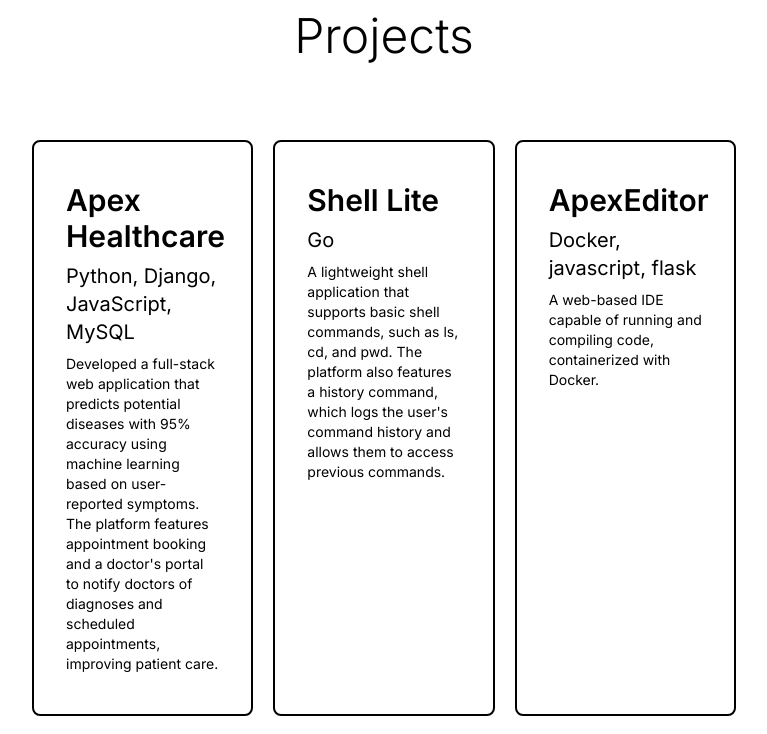
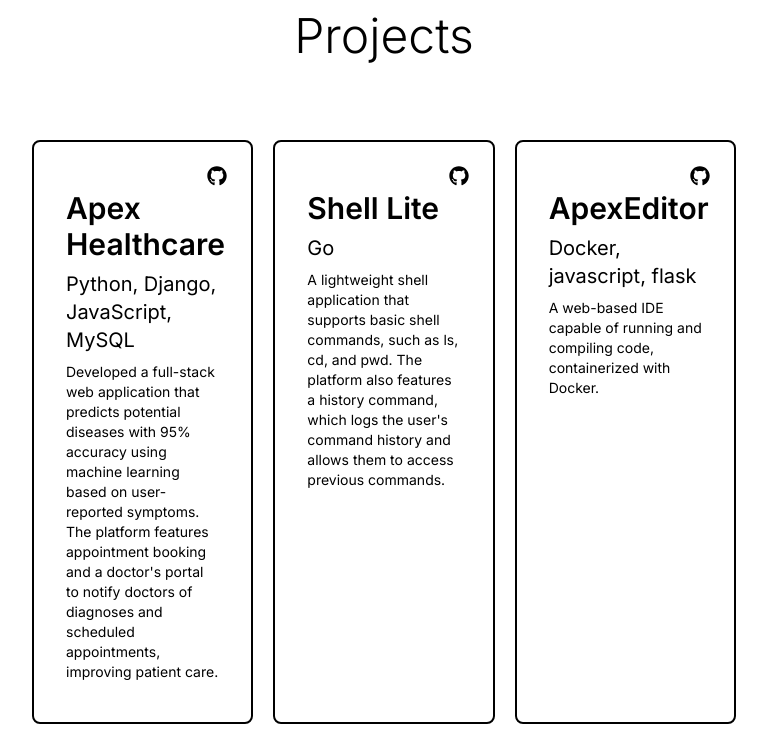
Before and after one commit to ApexPlayground/Portfolio_Site, a React (Vite) app: page / in a window 1280 px wide. Shown: the part 2000-2734 px from the top of the page, without its empty margins (416-1183 px from the left). Built offline with nearby package versions, Linux system fonts and the light colour scheme.

Commit message:
update: added icons to specify web or github and added floating animation to home img

```diff
--- a/eslint.config.js
+++ b/eslint.config.js
@@ -33,6 +33,8 @@ export default [
         'warn',
         { allowConstantExport: true },
       ],
+      "react/prop-types": "off",
+
     },
   },
 ]
--- a/package.json
+++ b/package.json
@@ -11,6 +11,7 @@
   },
   "dependencies": {
     "emailjs-com": "^3.2.0",
+    "lucide-react": "^0.469.0",
     "react": "^18.3.1",
     "react-dom": "^18.3.1",
     "react-icons": "^5.4.0"
--- a/src/components/Home.jsx
+++ b/src/components/Home.jsx
@@ -1,20 +1,26 @@
 import { BiLogoGithub, BiLogoLinkedin } from 'react-icons/bi'
 import image from '../assets/imgs/hero.png'
+
 const Home = () => {
     return (
         <div id="Home" className="flex min-h-screen w-full items-center justify-center">
             <div className="flex flex-col items-center justify-center gap-8 p-5 text-center">
-                <img src={image} alt="profile image" className='w-[250px] sm:w-[300px] rounded-full' />
+                <img
+                    src={image}
+                    alt="profile image"
+                    className="w-[250px] sm:w-[300px] rounded-full animate-floating"
+                />
                 <div className="space-y-1 sm:space-y-3">
                     <h1 className="text-2xl sm:text-4xl font-bold text-center">Hi, I&apos;m Divine Eboigbe</h1>
                     <p className="text-lg sm:text-xl text-center">I&apos;m a Software Engineer</p>
                 </div>
                 <div className='flex gap-3'>
-                    <a href="https://github.com/ApexPlayground"><BiLogoGithub className=' h-10 w-10 cursor-pointer rounded-full border-2 border-transparent transition-all duration-200 hover:scale-110 hover:border-black hover:bg-white hover:text-black md:h-12 md:w-12 ' /></a>
-                    <a href="https://www.linkedin.com/in/divine-eboigbe-a63483205/"><BiLogoLinkedin className=' h-10 w-10 cursor-pointer rounded-lg border-2 border-transparent transition-all duration-200 hover:scale-110 hover:border-black hover:bg-white hover:text-black md:h-12 md:w-12 ' /></a>
-
-
-
+                    <a href="https://github.com/ApexPlayground">
+                        <BiLogoGithub className="h-10 w-10 cursor-pointer rounded-full border-2 border-transparent transition-all duration-200 hover:scale-110 hover:border-black hover:bg-white hover:text-black md:h-12 md:w-12" />
+                    </a>
+                    <a href="https://www.linkedin.com/in/divine-eboigbe-a63483205/">
+                        <BiLogoLinkedin className="h-10 w-10 cursor-pointer rounded-lg border-2 border-transparent transition-all duration-200 hover:scale-110 hover:border-black hover:bg-white hover:text-black md:h-12 md:w-12" />
+                    </a>
                 </div>
             </div>
         </div>
--- a/src/components/Project.jsx
+++ b/src/components/Project.jsx
@@ -1,49 +1,84 @@
+import { Globe } from 'lucide-react';
+import { FaGithub } from 'react-icons/fa6';
+
+const ProjectCard = ({ title, technologies, description, githubLink, websiteLink }) => {
+    return (
+        <div className="relative text-left space-y-2 border-2 px-8 py-10 border-black rounded-lg group hover:bg-black hover:text-white">
+            <div className="absolute top-4 right-4 flex gap-3">
+                {githubLink && (
+                    <a
+                        href={githubLink}
+                        target="_blank"
+                        rel="noopener noreferrer"
+                        className="p-2 rounded-full hover:bg-gray-200 hover:text-black transition-colors"
+                    >
+                        <FaGithub size={20} />
+                    </a>
+                )}
+                {websiteLink && (
+                    <a
+                        href={websiteLink}
+                        target="_blank"
+                        rel="noopener noreferrer"
+                        className="p-2 rounded-full hover:bg-gray-200 hover:text-black transition-colors"
+                    >
+                        <Globe size={20} />
+                    </a>
+                )}
+            </div>
+            <h1 className="text-3xl font-semibold">{title}</h1>
+            <h3 className="text-xl">{technologies}</h3>
+            <p className="text-sm">{description}</p>
+        </div>
+    );
+};
 
 const Project = () => {
+    const projects = [
+        {
+            title: "Apex Healthcare",
+            technologies: "Python, Django, JavaScript, MySQL",
+            description: "Developed a full-stack web application that predicts potential diseases with 95% accuracy using machine learning based on user-reported symptoms. The platform features appointment booking and a doctor's portal to notify doctors of diagnoses and scheduled appointments, improving patient care.",
+            githubLink: "https://github.com/ApexPlayground/Apex_Healthcare"
+        },
+        {
+            title: "Shell Lite",
+            technologies: "Go",
+            description: "A lightweight shell application that supports basic shell commands, such as ls, cd, and pwd. The platform also features a history command, which logs the user's command history and allows them to access previous commands.",
+            githubLink: "https://github.com/ApexPlayground/Shell_Lite"
+        },
+        {
+            title: "ApexEditor",
+            technologies: "Docker, javascript, flask",
+            description: "A web-based IDE capable of running and compiling code, containerized with Docker.",
+            githubLink: "https://github.com/ApexPlayground/Web_Ide"
+        },
+        {
+            title: "SummarizeMe",
+            technologies: "React",
+            description: "A web application that uses OpenAI GPT-4 to summarize articles from various sources using URL links, delivering clear and understandable summaries. Designed to save time and keep users informed, the platform features a simple user-friendly interface.",
+            githubLink: "https://github.com/ApexPlayground/summarizeme",
+            websiteLink: "https://summarizeme.netlify.app/"
+        }
+    ];
+
     return (
         <div id="Project" className="min-h-screen w-full flex flex-col items-center justify-center gap-20 p-10 md:p-16 xl:px-32">
             <h1 className="text-center text-5xl font-light">Projects</h1>
             <div className="grid grid-cols-1 lg:grid-cols-2 xl:grid-cols-3 gap-5">
+                {projects.map((project, index) => (
+                    <ProjectCard
+                        key={index}
+                        title={project.title}
+                        technologies={project.technologies}
+                        description={project.description}
+                        githubLink={project.githubLink}
+                        websiteLink={project.websiteLink}
+                    />
+                ))}
+            </div>
+        </div>
+    );
+};
 
-
-
-                <a href="https://github.com/ApexPlayground/Apex_Healthcare" className="text-left space-y-2 border-2 hover:scale-105 transition-all duration-200 cursor-pointer px-8 py-10 border-black rounded-lg hover:bg-black hover:text-white">
-                    <h1 className="text-3xl font-semibold">Apex Healthcare</h1>
-                    <h3 className="text-xl ">Python, Django, JavaScript, MySQL</h3>
-                    <p className="text-sm ">Developed a full-stack web application that predicts potential diseases with 95% accuracy using machine learning based on user-reported symptoms. The platform features appointment booking and a doctor&apos;s portal to notify doctors of diagnoses and scheduled appointments, improving patient care.</p>
-                </a>
-
-
-                <a
-                    href="https://github.com/ApexPlayground/Shell_Lite"
-                    className="block text-left space-y-2 border-2 hover:scale-105 transition-all duration-200 cursor-pointer px-8 py-10 border-black rounded-lg hover:bg-black hover:text-white"
-                >
-                    <h1 className="text-3xl font-semibold">Shell Lite</h1>
-                    <h3 className="text-xl">Go</h3>
-                    <p className="text-sm">
-                        A lightweight shell application that supports basic shell commands, such as ls, cd, and pwd. The platform also features a history command, which logs the user&apos;s command history and allows them to access previous commands.
-                    </p>
-                </a>
-                <a
-                    href="https://github.com/ApexPlayground/Web_Ide"
-                    className="text-left space-y-2 border-2 hover:scale-105 transition-all duration-200 cursor-pointer px-8 py-10 border-black rounded-lg hover:bg-black hover:text-white">
-                    <h1 className="text-3xl font-semibold">ApexEditor</h1>
-                    <h3 className="text-xl ">Docker, javascript, flask</h3>
-                    <p className="text-sm">A web-based IDE capable of running and compiling code, containerized with Docker.</p>
-                </a>
-                <a
-                    href="https://summarizeme.netlify.app/"
-                    className="text-left space-y-2 border-2 hover:scale-105 transition-all duration-200 cursor-pointer px-8 py-10 border-black rounded-lg hover:bg-black hover:text-white">
-                    <h1 className="text-3xl font-semibold">SummarizeMe</h1>
-                    <h3 className="text-xl ">React, Tailwind, Open API</h3>
-                    <p className="text-sm ">A web application that uses OpenAI GPT-4 to summarize articles from various sources using URL links, delivering clear and understandable summaries. Designed to save time and keep users informed, the platform features a simple user-friendly interface.</p>
-                </a>
-
-
-
-            </div>
-        </div >
-    )
-}
-
-export default Project
+export default Project;
--- a/tailwind.config.js
+++ b/tailwind.config.js
@@ -6,7 +6,16 @@ export default {
     "./node_modules/tailwind-datepicker-react/dist/**/*.js",
   ],
   theme: {
-    extend: {},
-  },
-  plugins: [],
+    extend: {
+      keyframes: {
+        floating: {
+          '0%, 100%': { transform: 'translateY(0)' },
+          '50%': { transform: 'translateY(-20px)' },
+        }
+      },
+      animation: {
+        floating: 'floating 3s ease-in-out infinite',
+      }
+    }
+  }
 }
```
Also changed, not shown: 1 other file (tests, documents, lock files or other folders).
